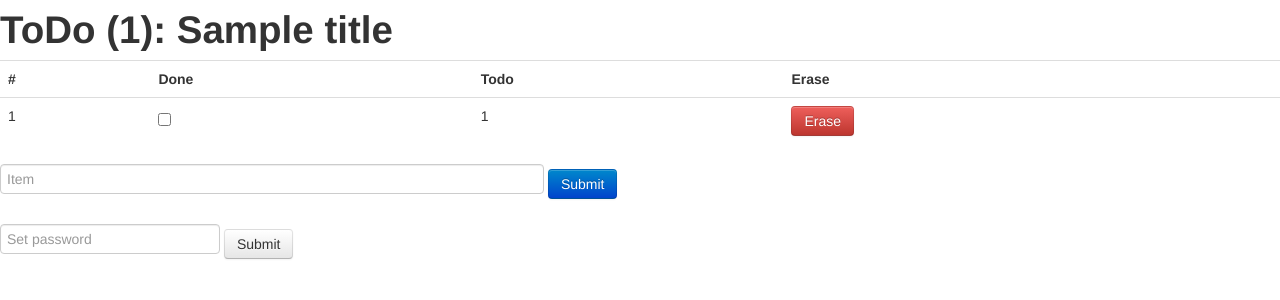
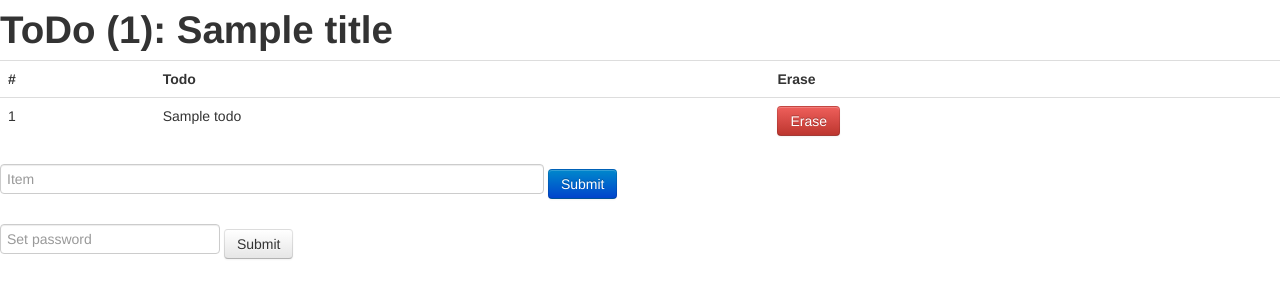
Before and after one commit to ferranpm/easy-todo, a Flask app: template todo/templates/todo.html in a window 1280 px wide. Shown: the top 300 px of the page. Run offline with Flask 2, Linux system fonts and the light colour scheme; the template is opened without the code that fills it: most values are stand-ins (such as "Sample title", 1, 10 or a date in 2020).

Commit message:
Todo items as class in template. JS in todo.html updated

```diff
--- a/todo/templates/todo.html
+++ b/todo/templates/todo.html
@@ -2,13 +2,32 @@
 {% block title %}Your ToDo list {% endblock %}
 {% block body %}
 
+<style>
+	.done {
+		text-decoration: line-through;
+	}
+	.clickable {
+		cursor: pointer;
+	}
+</style>
+
 <script>
-	function toggle(box) {
-		id = $(box).data('id');
-		if ($(box).is(':checked'))
-			jQuery.post('/mark/' + id);
-		else
-			jQuery.post('/unmark/' + id);
+	function toggle(event, tr) {
+		event.stopPropagation();
+		id = tr.data('id');
+		if (tr.hasClass('done')) {
+				jQuery.post('/unmark/' + id);
+				tr.removeClass('done');
+			}
+		else {
+				jQuery.post('/mark/' + id);
+				tr.addClass('done');
+			}
+	}
+
+	function erase(event, tr) {
+		event.stopPropagation();
+		alert('Erase: ' + tr.data('id')); // TODO: Functional erase
 	}
 </script>
 
@@ -18,16 +37,14 @@
 <table class="table table-hover">
 	<tr>
 		<th>#</th>
-		<th>Done</th>
 		<th>Todo</th>
 		<th>Erase</th>
 	</tr>
 	{% for item in todo %}
-	<tr>
+	<tr onclick="toggle(event, $(this))" data-id="{{item.item_id}}" class="clickable {% if item.done %} done {% endif %}">
 		<td>{{loop.index}}</td>
-		<td><input type="checkbox" onclick="toggle(this);" data-id="{{item[2]}}" {% if item[1] %}checked=""{% endif %} /></td>
-		<td><span>{{item[0]}}</span></td>
-		<td><a href="#" class="btn btn-danger">Erase</a></td>
+		<td><span>{{item.todo}}</span></td>
+		<td><a href="#" class="btn btn-danger" onclick="erase(event, $(this).closest('tr'))">Erase</a></td>
 	</tr>
 	{% endfor %}
 </table>
--- a/todo/views.py
+++ b/todo/views.py
@@ -27,13 +27,12 @@ def todo(list_id):
 	with connection as c:
 		c.execute('SELECT title, password FROM todos WHERE list_id=?', (list_id,))
 		list_data = c.fetchone()
-		print(list_data)
 		c.execute('SELECT todo, done, item_id FROM items WHERE list_id=?', (list_id,))
 		todo = c.fetchall()
 		data = {
 				'title': list_data[0],
 				'password': list_data[1],
-				'todo': todo,
+				'todo': [{'todo':t[0], 'done':t[1], 'item_id':t[2]} for t in todo],
 				'list_id': list_id
 				}
 	return render_template('todo.html', **data)
@@ -49,11 +48,13 @@ def add_item(list_id):
 def mark(item_id):
 	with connection as c:
 		c.execute('UPDATE items SET done=1 WHERE item_id=?', item_id)
+	return 'marked'
 
 @app.route('/unmark/<item_id>', methods=['POST'])
 def unmark(item_id):
 	with connection as c:
 		c.execute('UPDATE items SET done=0 WHERE item_id=?', item_id)
+	return 'unmarked'
 
 @app.route('/settitle/<list_id>', methods=['POST'])
 def set_title(list_id):
```
